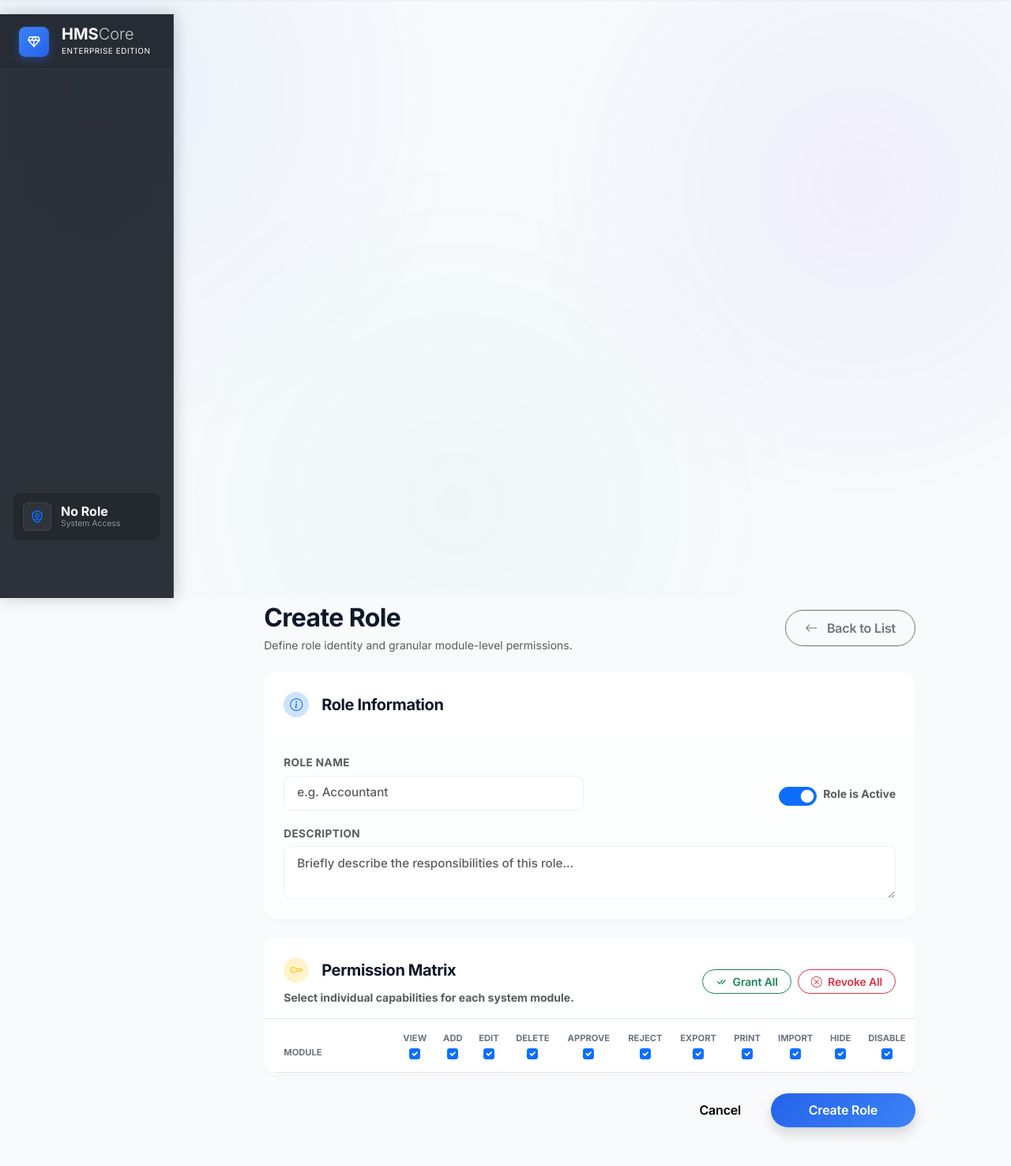
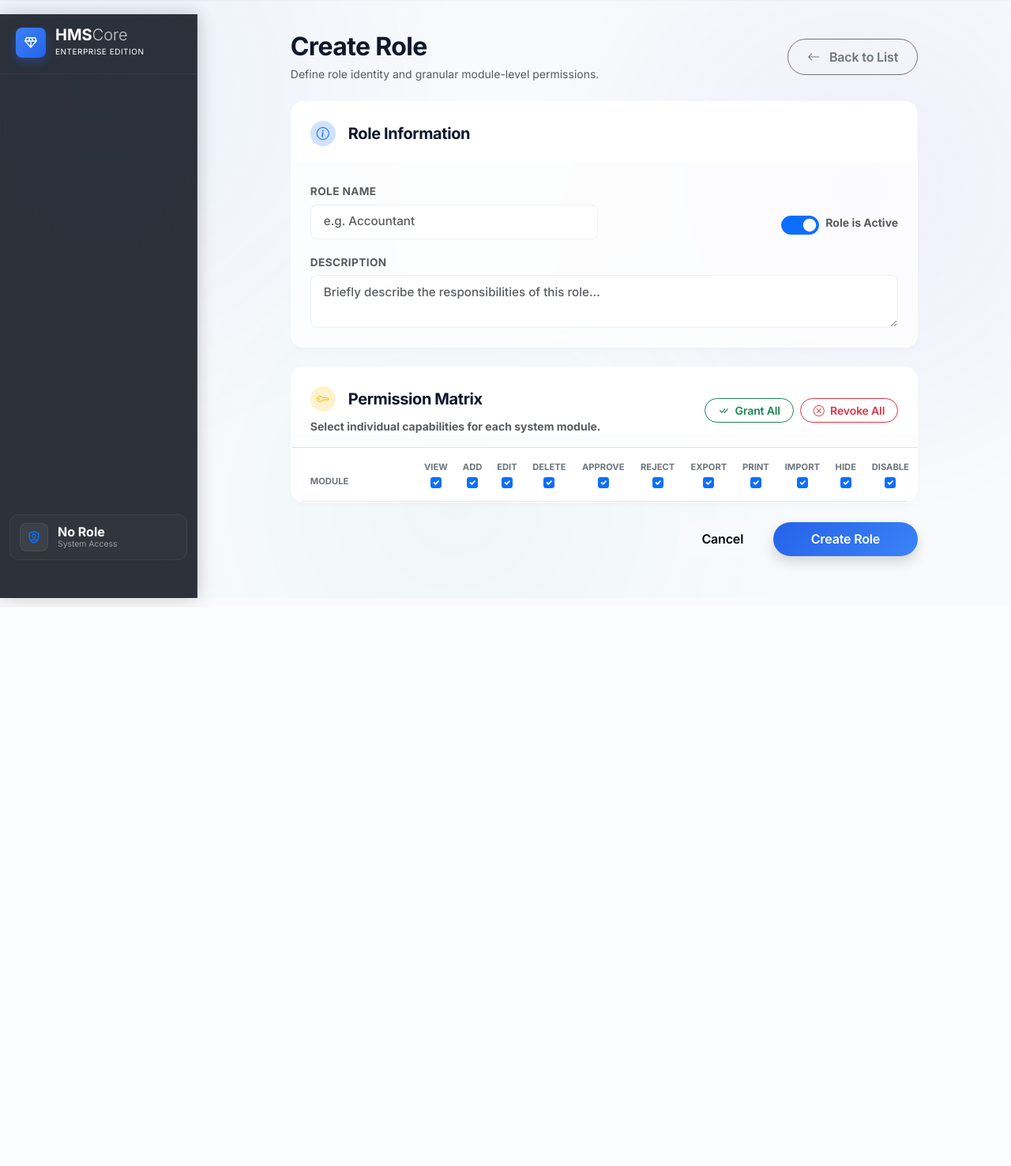
Before and after one commit to lalitchamadiya/TEMP, a Django app: template template/authentication/rbac/role_form.html in a window 1280 px wide. Shown: the part 43-1519 px from the top of the page at 79% size. After the commit the page ends 810 px from the top, so only its background shows below. Run offline with Django 3.2, Linux system fonts and the light colour scheme; the template is opened without the code that fills it, so the values that code supplies are empty; some libraries are stand-ins or nearby versions.

Commit message:
Updated hostel

```diff
--- a/railway.toml
+++ b/railway.toml
@@ -1,7 +1,7 @@
 [build]
 builder = "nixpacks"
-buildCommand = "pip install -r requirements-prod.txt && python manage.py collectstatic --no-input"
+buildCommand = "pip install -r requirements-prod.txt"
 
 [deploy]
-releaseCommand = "python manage.py migrate && python manage.py seed_modules && python manage.py seed_super_admin"
+releaseCommand = "python manage.py collectstatic --no-input && python manage.py migrate && python manage.py seed_modules && python manage.py seed_super_admin"
 startCommand = "gunicorn Hostel_Management_System.wsgi --bind 0.0.0.0:$PORT --workers 2 --timeout 120 --preload --log-file -"
--- a/static/css/style.css
+++ b/static/css/style.css
@@ -28,6 +28,13 @@ body {
     position: relative;
     z-index: 0;
     overflow-x: hidden;
+    margin: 0 !important;
+    padding: 0 !important;
+}
+
+.container-fluid {
+    padding-left: 0 !important;
+    padding-right: 0 !important;
 }
 
 body::before {
@@ -73,59 +80,119 @@ h1, h2, h3, h4, h5, h6 {
     font-weight: 600;
 }
 
-/* --- PREMIUM SAAS SIDEBAR ARCHITECTURE --- */
+/* --- PREMIUM SAAS SIDEBAR ARCHITECTURE (EXPANDED BY DEFAULT) --- */
 .sidebar-wrapper {
-    padding: 0 !important; /* Flush to edges */
-    height: calc(100vh - 61px); /* Account for top nav */
+    padding: 16px 0 !important;
+    height: calc(100vh - 61px);
     border-right: 1px solid rgba(255, 255, 255, 0.08);
-    background: rgba(10, 15, 24, 0.85) !important; /* Deepest aesthetic slate */
+    background: rgba(10, 15, 24, 0.85) !important;
     backdrop-filter: blur(30px) saturate(200%);
     -webkit-backdrop-filter: blur(30px) saturate(200%);
     box-shadow: 1px 0 20px rgba(0,0,0,0.2);
     position: sticky;
     top: 61px;
     z-index: 1020;
+    width: 250px !important;
+    min-width: 250px !important;
+    max-width: 250px !important;
+    flex-shrink: 0 !important;
+    display: flex !important;
+    flex-direction: column !important;
+    align-items: flex-start !important;
+    overflow: hidden;
+    transition: width 0.3s cubic-bezier(0.4, 0, 0.2, 1),
+                min-width 0.3s cubic-bezier(0.4, 0, 0.2, 1),
+                max-width 0.3s cubic-bezier(0.4, 0, 0.2, 1) !important;
+}
+
+/* Collapsed Mode State */
+.sidebar-wrapper.sidebar-collapsed {
+    width: 80px !important;
+    min-width: 80px !important;
+    max-width: 80px !important;
+    align-items: center !important;
 }
 
 .sidebar-pro {
     height: 100%;
+    width: 100%;
     overflow-y: auto;
     overflow-x: hidden;
-    padding-bottom: 3rem; /* Increased from 2rem to ensure space for bottom items */
     display: flex;
     flex-direction: column;
+    align-items: stretch;
+    padding-bottom: 2rem;
+    transition: align-items 0.3s ease;
+}
+
+.sidebar-wrapper.sidebar-collapsed .sidebar-pro {
+    align-items: center;
 }
 
 /* Beautiful custom scrollbar */
 .sidebar-pro::-webkit-scrollbar {
-    width: 4px;
+    width: 3px;
 }
 .sidebar-pro::-webkit-scrollbar-thumb {
-    background: rgba(255, 255, 255, 0.1);
+    background: rgba(255, 255, 255, 0.08);
     border-radius: 10px;
-}
-.sidebar-pro::-webkit-scrollbar-thumb:hover {
-    background: rgba(255, 255, 255, 0.25);
 }
 
 /* Brand Area */
 .sidebar-brand {
-    border-bottom: 1px solid rgba(255, 255, 255, 0.05);
-    background: rgba(0,0,0,0.1);
-    min-height: 70px;
     display: flex;
     align-items: center;
+    width: 100%;
+    padding: 0 20px 1.25rem 20px !important;
+    border-bottom: 1px solid rgba(255, 255, 255, 0.05);
+    margin-bottom: 1.25rem;
+    transition: padding 0.3s cubic-bezier(0.4, 0, 0.2, 1),
+                justify-content 0.3s cubic-bezier(0.4, 0, 0.2, 1);
 }
+
+.sidebar-brand .d-flex.flex-column {
+    opacity: 1;
+    width: auto;
+    overflow: hidden;
+    white-space: nowrap;
+    transition: opacity 0.2s cubic-bezier(0.4, 0, 0.2, 1),
+                width 0.2s cubic-bezier(0.4, 0, 0.2, 1);
+}
+
+.brand-icon {
+    flex-shrink: 0;
+    margin-right: 12px !important;
+    transition: margin 0.3s cubic-bezier(0.4, 0, 0.2, 1);
+}
+
+/* Collapsed Logo spacing resets */
+.sidebar-wrapper.sidebar-collapsed .sidebar-brand {
+    padding: 0 0 1.25rem 0 !important;
+    justify-content: center;
+}
+.sidebar-wrapper.sidebar-collapsed .sidebar-brand .d-flex.flex-column {
+    opacity: 0 !important;
+    width: 0 !important;
+    height: 0 !important;
+    display: none !important;
+}
+.sidebar-wrapper.sidebar-collapsed .brand-icon {
+    margin-right: 0 !important;
+}
+
 .bg-gradient-primary {
     background: linear-gradient(135deg, #3b82f6 0%, #2563eb 100%);
     box-shadow: 0 4px 12px rgba(37, 99, 235, 0.4);
 }
 
-/* Section Titles */
+/* Hide or display header categories properly in states */
 .nav-section {
-    padding: 0 1rem;
-    margin-top: 1.5rem;
+    padding: 0 20px;
+    margin-top: 1rem;
     margin-bottom: 0.5rem;
+    transition: opacity 0.2s ease, max-height 0.2s ease;
+    opacity: 1;
+    max-height: 40px;
 }
 .section-title {
     font-size: 0.65rem;
@@ -136,70 +203,163 @@ h1, h2, h3, h4, h5, h6 {
     display: block;
 }
 
-/* Links */
+.sidebar-wrapper.sidebar-collapsed .nav-section {
+    opacity: 0 !important;
+    max-height: 0 !important;
+    padding: 0 !important;
+    margin: 0 !important;
+    overflow: hidden;
+}
+
+/* Navigation List */
+.sidebar-pro ul.nav {
+    display: flex !important;
+    flex-direction: column !important;
+    gap: 8px !important;
+    width: 100%;
+    align-items: stretch;
+    padding-left: 0 !important;
+    transition: align-items 0.3s ease;
+}
+
+.sidebar-wrapper.sidebar-collapsed ul.nav {
+    align-items: center;
+}
+
+/* Links & Menu items geometry styling */
 .sidebar-pro .nav-link {
+    height: 42px; /* Smaller menu item height */
     display: flex;
     align-items: center;
+    border-radius: 12px;
     color: rgba(255, 255, 255, 0.55) !important;
-    font-size: 0.875rem;
-    font-weight: 500;
-    padding: 0.65rem 0.85rem !important; /* Slightly reduced horizontal padding */
-    border-radius: 0.5rem;
-    transition: all 0.2s ease;
-    margin: 0.15rem 0.75rem; /* Reduced horizontal margin from 1rem to 0.75rem */
-    white-space: nowrap; /* Prevent wrapping */
+    transition: all 0.3s cubic-bezier(0.4, 0, 0.2, 1);
+    margin: 0 12px !important;
+    padding: 0 14px !important;
+    width: calc(100% - 24px);
     overflow: hidden;
-    text-overflow: ellipsis; /* Handle overflow gracefully */
+    white-space: nowrap;
 }
 
-.sidebar-pro .nav-link .material-symbols-outlined {
-    font-size: 1.25rem;
-    margin-right: 0.8rem;
-    color: rgba(255, 255, 255, 0.4);
-    transition: all 0.2s ease;
+.sidebar-pro .nav-link .material-symbols-outlined,
+.sidebar-pro .nav-link .bi {
+    font-size: 20px !important; /* Smaller icon sizes */
+    width: 20px;
+    height: 20px;
+    line-height: 20px;
+    text-align: center;
+    margin-right: 14px !important;
+    flex-shrink: 0;
+    transition: margin-right 0.3s cubic-bezier(0.4, 0, 0.2, 1),
+                all 0.3s cubic-bezier(0.4, 0, 0.2, 1);
 }
 
+.sidebar-pro .sidebar-label {
+    display: inline-block !important;
+    opacity: 1;
+    transition: opacity 0.2s ease, width 0.2s ease;
+}
+
+/* Hover effect */
 .sidebar-pro .nav-link:hover {
     color: #ffffff !important;
     background: rgba(255, 255, 255, 0.06);
-    transform: translateX(3px);
 }
-.sidebar-pro .nav-link:hover .material-symbols-outlined {
+.sidebar-pro .nav-link:hover .material-symbols-outlined,
+.sidebar-pro .nav-link:hover .bi {
     color: #ffffff;
-    transform: scale(1.1);
+    transform: scale(1.06);
 }
 
+/* Active State styling */
 .sidebar-pro .nav-link.active {
     color: #ffffff !important;
-    background: rgba(37, 99, 235, 0.15) !important;
-    box-shadow: inset 3px 0 0 #3b82f6;
+    background: #2563eb !important;
+    box-shadow: 0 4px 14px rgba(37, 99, 235, 0.3);
 }
-.sidebar-pro .nav-link.active .material-symbols-outlined {
-    color: #3b82f6;
-    text-shadow: 0 0 15px rgba(59, 130, 246, 0.6);
+.sidebar-pro .nav-link.active .material-symbols-outlined,
+.sidebar-pro .nav-link.active .bi {
+    color: #ffffff !important;
+    text-shadow: none;
+}
+
+/* Collapsed Links Adjustments */
+.sidebar-wrapper.sidebar-collapsed .nav-link {
+    width: 44px !important;
+    height: 44px !important;
+    margin: 0 !important;
+    padding: 0 !important;
+    justify-content: center;
+    border-radius: 12px;
+}
+.sidebar-wrapper.sidebar-collapsed .nav-link .material-symbols-outlined,
+.sidebar-wrapper.sidebar-collapsed .nav-link .bi {
+    margin-right: 0 !important;
+}
+.sidebar-wrapper.sidebar-collapsed .sidebar-label {
+    opacity: 0 !important;
+    width: 0 !important;
+    height: 0 !important;
+    display: inline-block !important;
+    pointer-events: none;
 }
 
 /* Bottom Profile / Role Card */
 .user-role-card {
-    background: rgba(0, 0, 0, 0.2);
-    border: 1px solid rgba(255, 255, 255, 0.04);
-    border-radius: 0.6rem;
-    padding: 0.75rem;
+    background: rgba(255, 255, 255, 0.02);
+    border: 1px solid rgba(255, 255, 255, 0.06);
+    border-radius: 12px;
+    padding: 10px 12px;
+    margin: auto 12px 0 12px;
     display: flex;
     align-items: center;
-    margin: 2rem 1rem 1rem 1rem; /* Replaced auto with fixed margin to avoid squeezing list */
+    transition: all 0.3s cubic-bezier(0.4, 0, 0.2, 1);
+}
+.user-role-card .d-flex.flex-column {
+    opacity: 1;
+    width: auto;
+    overflow: hidden;
+    white-space: nowrap;
+    transition: opacity 0.2s cubic-bezier(0.4, 0, 0.2, 1),
+                width 0.2s cubic-bezier(0.4, 0, 0.2, 1);
 }
 .user-role-icon {
     width: 36px;
     height: 36px;
-    border-radius: 0.4rem;
+    border-radius: 8px;
     display: flex;
     align-items: center;
     justify-content: center;
-    margin-right: 0.75rem;
-    background: rgba(255,255,255,0.05);
+    margin-right: 12px;
+    background: rgba(255, 255, 255, 0.05);
+    border: 1px solid rgba(255, 255, 255, 0.08);
+    flex-shrink: 0;
+    transition: margin-right 0.3s cubic-bezier(0.4, 0, 0.2, 1),
+                width 0.3s cubic-bezier(0.4, 0, 0.2, 1),
+                height 0.3s cubic-bezier(0.4, 0, 0.2, 1),
+                border-radius 0.3s cubic-bezier(0.4, 0, 0.2, 1);
 }
-/* --------------------------------- */
+
+/* Collapsed Role card styling */
+.sidebar-wrapper.sidebar-collapsed .user-role-card {
+    background: transparent;
+    border: none;
+    padding: 0;
+    margin: auto auto 0 auto;
+}
+.sidebar-wrapper.sidebar-collapsed .user-role-card .d-flex.flex-column {
+    opacity: 0 !important;
+    width: 0 !important;
+    height: 0 !important;
+    display: none !important;
+}
+.sidebar-wrapper.sidebar-collapsed .user-role-icon {
+    width: 44px;
+    height: 44px;
+    border-radius: 12px;
+    margin-right: 0 !important;
+}
+/* ------------------------------------ */
 
 /* Master Card Styles (Ultra-Premium Glass) */
 .card, .pro-card {
@@ -343,66 +503,18 @@ td {
     color: var(--primary);
 }
 
-/* Sidebar transitions */
-.sidebar-wrapper {
-    transition: width 0.28s cubic-bezier(0.4,0,0.2,1), min-width 0.28s cubic-bezier(0.4,0,0.2,1);
-    width: 220px;
-    min-width: 220px;
-    overflow: hidden;
+/* Sidebar transitions — !important overrides Bootstrap's col-md-3/col-lg-2 fluid width */
+/* Main content stretches to fill remaining viewport width */
+main[role="main"] {
+    flex: 1 1 0;
+    min-width: 0;
 }
 
-/* Collapsed state — icon strip only */
-.sidebar-wrapper.sidebar-collapsed {
-    width: 56px !important;
-    min-width: 56px !important;
-}
 
-/* Hide text labels when collapsed */
-.sidebar-wrapper.sidebar-collapsed .sidebar-label,
-.sidebar-wrapper.sidebar-collapsed .section-title,
-.sidebar-wrapper.sidebar-collapsed .sidebar-brand .d-flex.flex-column,
-.sidebar-wrapper.sidebar-collapsed .user-role-card .d-flex.flex-column {
-    display: none !important;
-}
-
-/* Centre icons when collapsed */
-.sidebar-wrapper.sidebar-collapsed .nav-link {
-    justify-content: center;
-    padding: 0.65rem 0.4rem !important;
-    margin: 0.15rem 0.25rem;
-}
-.sidebar-wrapper.sidebar-collapsed .nav-link .material-symbols-outlined,
-.sidebar-wrapper.sidebar-collapsed .nav-link .bi {
-    margin-right: 0 !important;
-}
-.sidebar-wrapper.sidebar-collapsed .sidebar-brand {
-    justify-content: center;
-    padding: 0.5rem !important;
-}
-.sidebar-wrapper.sidebar-collapsed .user-role-card {
-    justify-content: center;
-    padding: 0.5rem 0.25rem;
-    margin: 1rem 0.25rem;
-}
-.sidebar-wrapper.sidebar-collapsed .user-role-icon {
-    margin-right: 0;
-}
-
-/* Tooltip on collapsed icons — native browser title attr used */
-.sidebar-wrapper.sidebar-collapsed .nav-link {
-    position: relative;
-}
-
-/* Main content stretches when sidebar collapses */
-.sidebar-wrapper.sidebar-collapsed + main,
-.sidebar-wrapper.sidebar-collapsed ~ main {
-    flex: 1 1 auto !important;
-    max-width: 100% !important;
-}
-
-/* Mobile: hidden by default, slide in on toggle */
+/* Mobile: hidden by default (d-none handles it), slide in on toggle */
 @media (max-width: 767.98px) {
     .sidebar-wrapper {
+        display: block !important; /* Override d-none so JS toggle works */
         position: fixed !important;
         top: 61px;
         left: 0;
--- a/template/base.html
+++ b/template/base.html
@@ -36,10 +36,10 @@
 </header>
 
 <div class="container-fluid">
-  <div class="row">
+  <div class="d-flex" style="align-items: stretch; min-height: calc(100vh - 61px);">
     {% include 'side_navbar.html'%}
 
-    <main role="main" class="col-md-9 ms-sm-auto col-lg-10 px-md-4">
+    <main role="main" class="px-md-4 py-3" style="flex: 1 1 0; min-width: 0; overflow-x: hidden;">
       {% include '_messages.html' %}
       {% block content %}
       {% endblock %}
--- a/template/side_navbar.html
+++ b/template/side_navbar.html
@@ -2,12 +2,12 @@
 {% load rbac_tags %}
 
 {% block content %}
-<div class="col-md-3 col-lg-2 d-md-block p-0 sidebar-wrapper collapse z-2">
+<div class="d-none d-md-block p-0 sidebar-wrapper z-2">
     <nav id="sidebarMenu" class="sidebar-pro">
 
         <!-- Premium Brand Header -->
-        <div class="sidebar-brand px-4 py-2 mb-2 d-flex align-items-center">
-            <div class="brand-icon me-3 rounded-3 bg-gradient-primary d-flex align-items-center justify-content-center" style="width:38px; height:38px;">
+        <div class="sidebar-brand d-flex align-items-center">
+            <div class="brand-icon rounded-3 bg-gradient-primary d-flex align-items-center justify-content-center" style="width:38px; height:38px;">
                 <span class="material-symbols-outlined text-white fs-5">diamond</span>
             </div>
             <div class="d-flex flex-column">
@@ -21,7 +21,7 @@
             <li class="nav-item">
                 <a class="nav-link {% if request.resolver_match.url_name == 'superadmin_dashboard' %}active{% endif %}" aria-current="page" href="{% url 'superadmin_dashboard' %}">
                     <span class="material-symbols-outlined">speed</span>
-                    Dashboard
+                    <span class="sidebar-label">Dashboard</span>
                 </a>
             </li>
             {% endif %}
@@ -30,7 +30,7 @@
             <li class="nav-item">
                 <a class="nav-link {% if request.resolver_match.url_name == 'warden_dashboard' %}active{% endif %}" href="{% url 'warden_dashboard' %}">
                     <span class="material-symbols-outlined">dashboard</span>
-                    Warden Dashboard
+                    <span class="sidebar-label">Warden Dashboard</span>
                 </a>
             </li>
             {% endif %}
@@ -39,13 +39,13 @@
             <li class="nav-item">
                 <a class="nav-link {% if request.resolver_match.url_name == 'student_dashboard' %}active{% endif %}" href="{% url 'student_app:student_dashboard' %}">
                     <span class="material-symbols-outlined">person_pin</span>
-                    My Dashboard
+                    <span class="sidebar-label">My Dashboard</span>
                 </a>
             </li>
             <li class="nav-item">
                 <a class="nav-link {% if request.resolver_match.url_name == 'my_gate_passes' %}active{% endif %}" href="{% url 'student_app:my_gate_passes' %}">
                     <span class="material-symbols-outlined">qr_code</span>
-                    My Gate Passes
+                    <span class="sidebar-label">My Gate Passes</span>
                 </a>
             </li>
             {% endif %}
@@ -58,13 +58,13 @@
             <li class="nav-item">
                 <a class="nav-link" href="{% url 'student_app:student_profile' %}">
                     <span class="material-symbols-outlined">person</span>
-                    My Profile
+                    <span class="sidebar-label">My Profile</span>
                 </a>
             </li>
             <li class="nav-item">
                 <a class="nav-link" href="{% url 'student_app:change_password' %}">
                     <span class="material-symbols-outlined">lock</span>
-                    Change Password
+                    <span class="sidebar-label">Change Password</span>
                 </a>
             </li>
             <li class="nav-section">
@@ -73,25 +73,25 @@
             <li class="nav-item">
                 <a class="nav-link" href="#">
                     <span class="material-symbols-outlined">bed</span>
-                    My Room
+                    <span class="sidebar-label">My Room</span>
                 </a>
             </li>
             <li class="nav-item">
                 <a class="nav-link" href="{% url 'student_app:student_leave_details' %}">
                     <span class="material-symbols-outlined">event_note</span>
-                    My Leave Requests
+                    <span class="sidebar-label">My Leave Requests</span>
                 </a>
             </li>
             <li class="nav-item">
                 <a class="nav-link" href="{% url 'student_app:food_schedule' %}">
                     <span class="material-symbols-outlined">restaurant</span>
-                    Food Schedule
+                    <span class="sidebar-label">Food Schedule</span>
                 </a>
             </li>
             <li class="nav-item">
                 <a class="nav-link" href="{% url 'student_app:student_fee_details' %}">
                     <span class="material-symbols-outlined">receipt_long</span>
-                    Fee Details
+                    <span class="sidebar-label">Fee Details</span>
                 </a>
             </li>
             {% else %}
@@ -104,9 +104,9 @@
             <li class="nav-item">
                 <a class="nav-link {% if request.resolver_match.url_name == module.url_name or request.resolver_match.view_name == module.url_name %}active{% endif %}" href="{% url module.url_name %}" title="{{ module.menu_label }}">
                     {% if "bi-" in module.icon %}
-                    <i class="bi {{ module.icon }} me-3 opacity-75 fs-5"></i>
+                    <i class="bi {{ module.icon }} opacity-75 fs-5"></i>
                     {% else %}
-                    <span class="material-symbols-outlined me-3">{{ module.icon }}</span>
+                    <span class="material-symbols-outlined">{{ module.icon }}</span>
                     {% endif %}
                     <span class="sidebar-label">{{ module.menu_label }}</span>
                 </a>
@@ -118,7 +118,7 @@
         </ul>
 
         <!-- Bottom Role Badge -->
-        <div class="user-role-card mt-5 mb-4">
+        <div class="user-role-card">
             <div class="user-role-icon shadow-sm border border-secondary border-opacity-25">
                 <span class="material-symbols-outlined text-primary fs-5">shield_person</span>
             </div>
```
Also changed, not shown: nixpacks.toml (added, +10 -0 lines), 1 other file.
